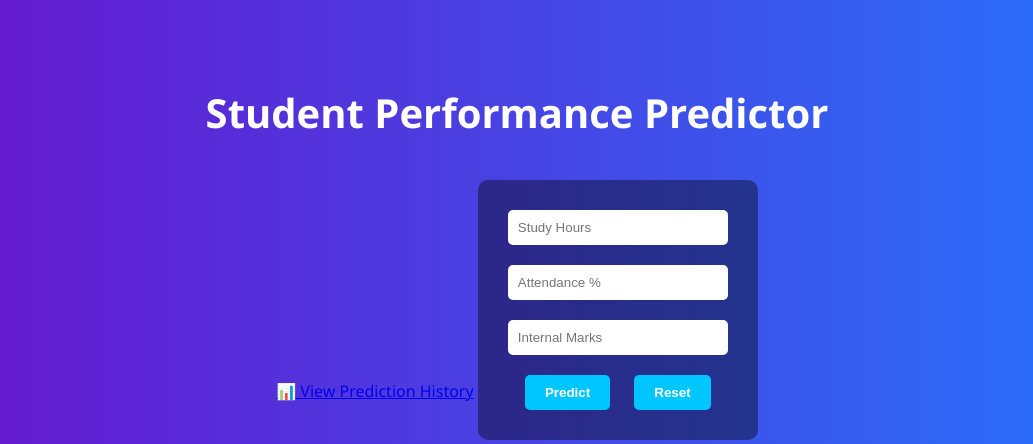
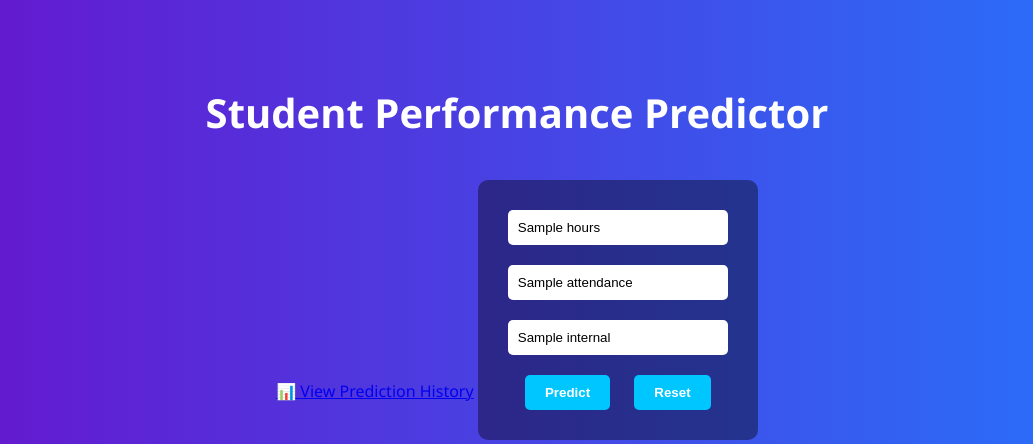
Before and after one commit to praneethbehara11/students_performance_predictor, a Flask app: template templates/index.html in a window 1280 px wide. Shown: the top 444 px of the page, without its empty margins (123-1156 px from the left). Run offline with Flask 3, Linux system fonts and the light colour scheme; the template is opened without the code that fills it: most values are stand-ins (such as "Sample title", 1, 10 or a date in 2020); parts of the project's set-up code (start-up, migrations or seed data) failed here and were passed over.

Commit message:
Update index.html

```diff
--- a/templates/index.html
+++ b/templates/index.html
@@ -10,9 +10,9 @@
     <a href="/history">📊 View Prediction History</a>
 
     <form method="POST">
-        <input type="text" name="hours" placeholder="Study Hours" required><br>
-        <input type="text" name="attendance" placeholder="Attendance %" required><br>
-        <input type="text" name="internal" placeholder="Internal Marks" required><br>
+        <input type="text" name="hours" placeholder="Study Hours" value="{{ hours }}" required><br>
+<input type="text" name="attendance" placeholder="Attendance %" value="{{ attendance }}" required><br>
+<input type="text" name="internal" placeholder="Internal Marks" value="{{ internal }}" required><br>
         <input type="submit" value="Predict">
         <button type="reset">Reset</button>
     </form>
```
